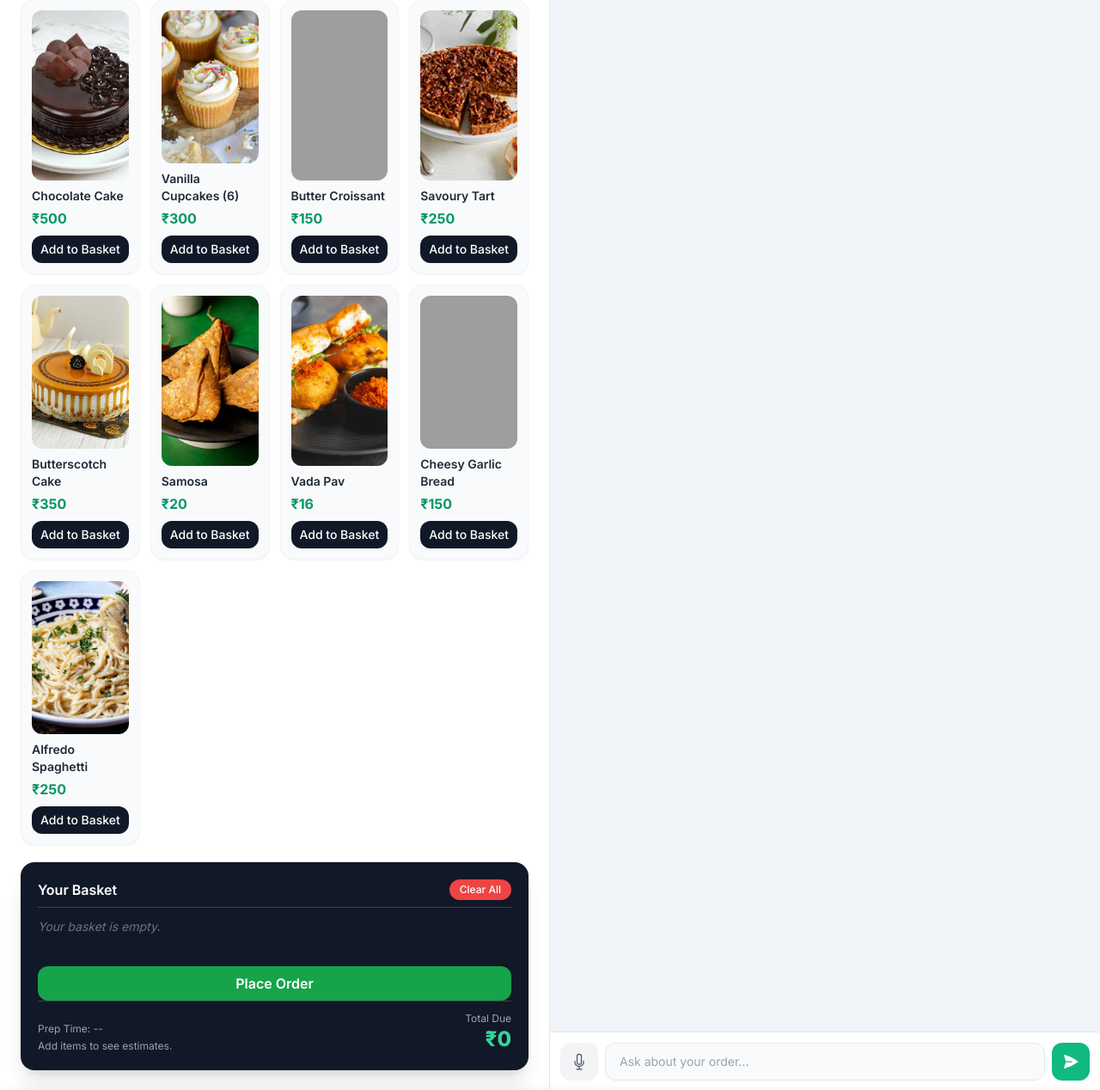
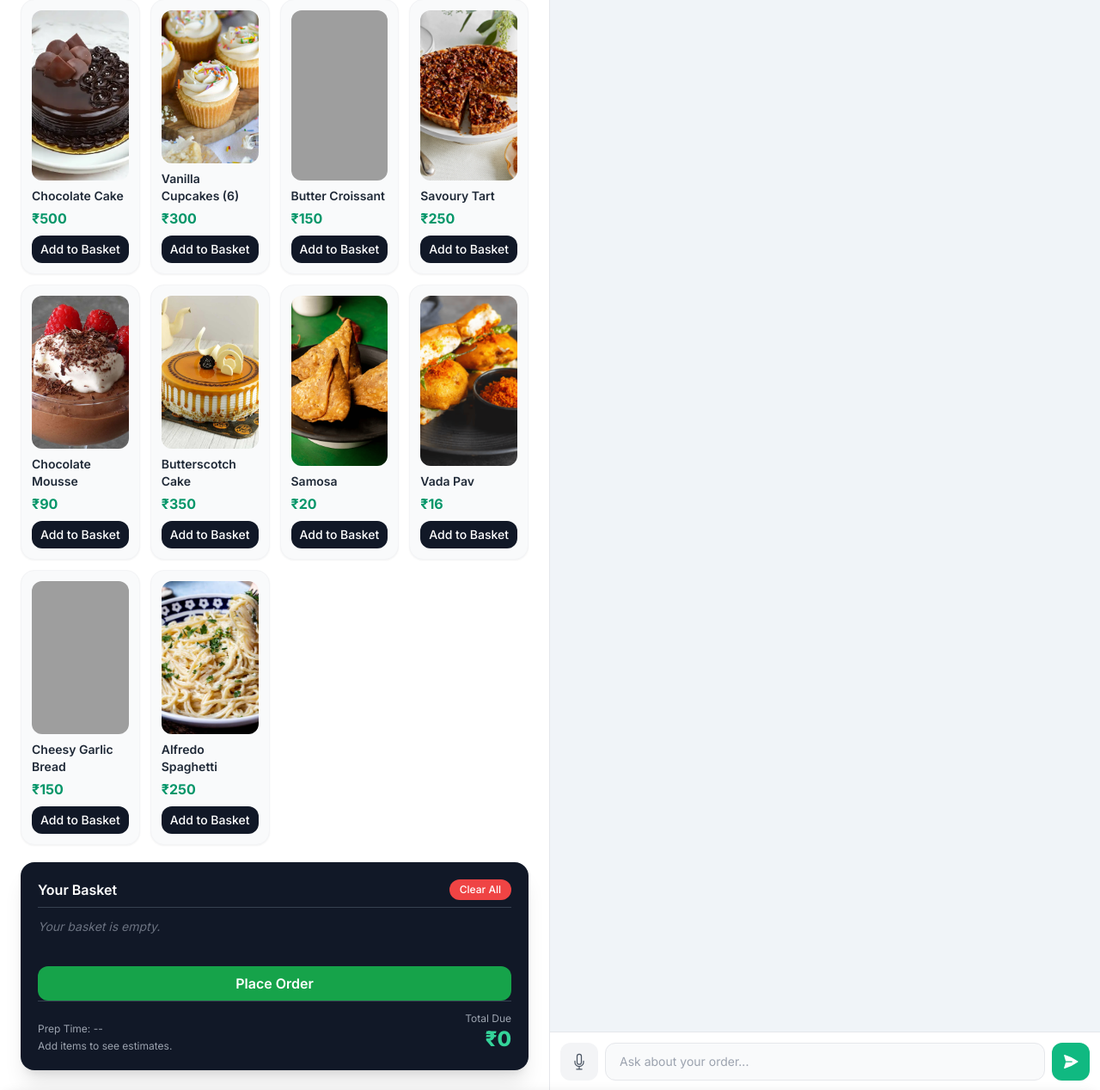
Before and after one commit to SanKrishnan/Savoury-Sweet, a FastAPI app: page / in a window 1280 px wide. Shown: the part 200-1468 px from the top of the page at 86% size. Run offline with FastAPI, Linux system fonts and the light colour scheme; some libraries are stand-ins or nearby versions; grey boxes are pictures that could not be loaded.

Commit message:
Update index.html

```diff
--- a/templates/index.html
+++ b/templates/index.html
@@ -170,6 +170,13 @@
                 <h3 class="font-semibold text-gray-800 text-sm">Savoury Tart</h3>
                 <p class="text-emerald-600 font-bold mb-2 mt-1">₹250</p>
                 <button onclick="addToCart('Savoury Tart', 250)" class="mt-auto w-full bg-gray-900 text-white py-1.5 rounded-xl hover:bg-gray-700 transition-colors text-sm font-medium">Add to Basket</button>
+            </div>
+
+            <div class="menu-item border border-gray-100 rounded-2xl p-3 bg-gray-50 flex flex-col shadow-sm h-[320px]">
+                <img src="/static/Chocolate Mousse.jpg" alt="Chocolate Mousse" class="w-full h-56 object-cover rounded-xl mb-2">
+                <h3 class="font-semibold text-gray-800 text-sm">Chocolate Mousse</h3>
+                <p class="text-emerald-600 font-bold mb-2 mt-1">₹90</p>
+                <button onclick="addToCart('Chocolate Mousse', 90)" class="mt-auto w-full bg-gray-900 text-white py-1.5 rounded-xl hover:bg-gray-700 transition-colors text-sm font-medium">Add to Basket</button>
             </div>
 
             <div class="menu-item border border-gray-100 rounded-2xl p-3 bg-gray-50 flex flex-col shadow-sm h-[320px]">
```
